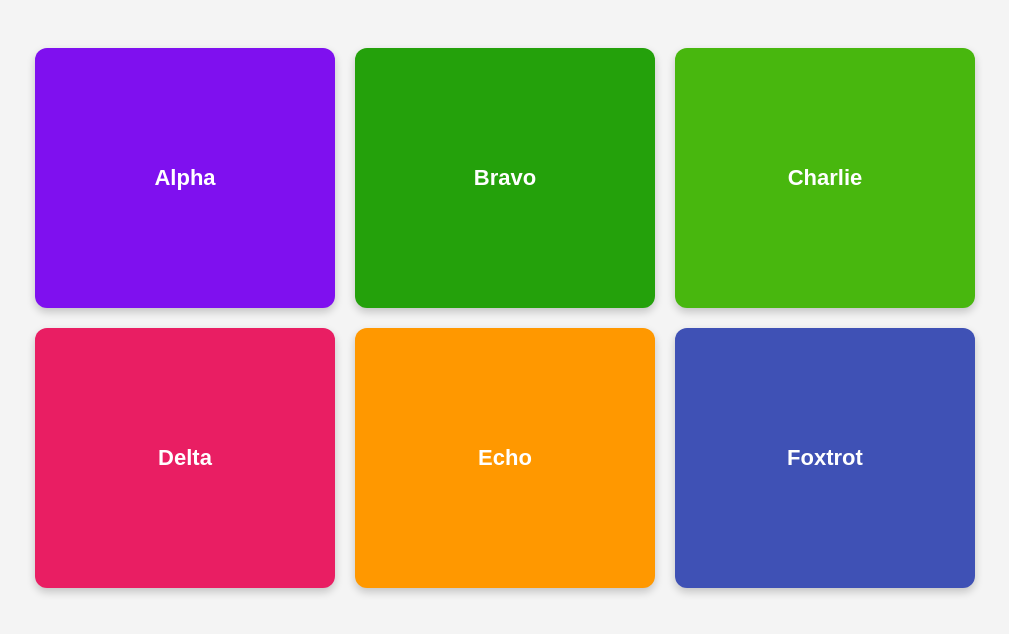
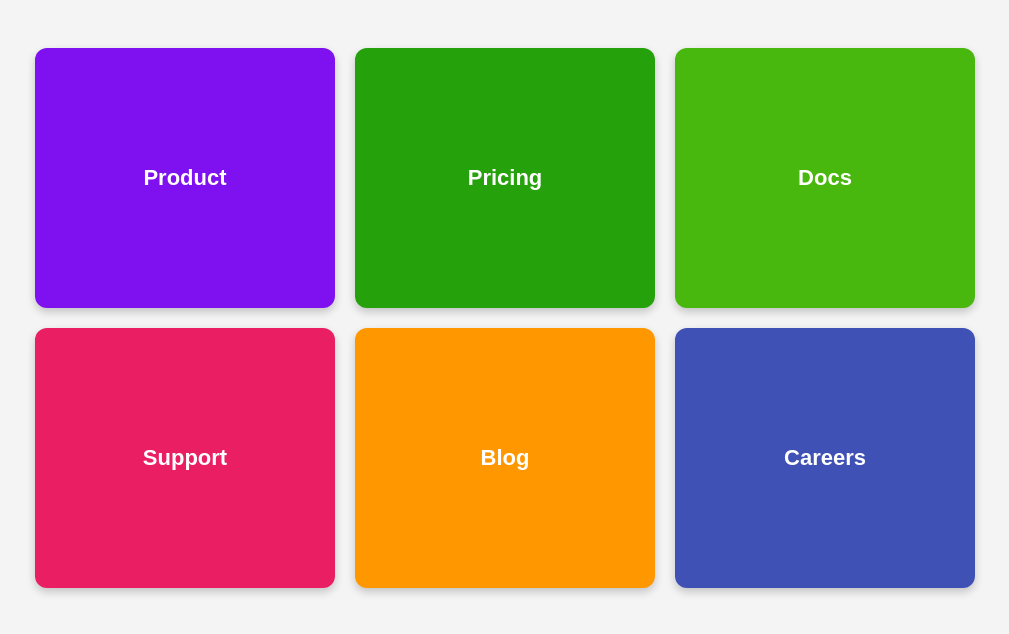
Before and after one commit to Hemanthh276/percy-test-hemanth, a website: page boxes.html in a window 1280 px wide. Shown: the whole page, without its empty margins (13-1022 px from the left). Drawn offline with Linux system fonts and the light colour scheme.

Commit message:
feat: resize+relabel Visual Testing Boxes (intended change, post-merge)
Co-Authored-By: Claude Opus 4.8 <noreply@anthropic.com>

```diff
--- a/boxes.html
+++ b/boxes.html
@@ -36,11 +36,11 @@
   </style>
 </head>
 <body>
-  <div class="box box1">Alpha</div>
-  <div class="box box2">Bravo</div>
-  <div class="box box3">Charlie</div>
-  <div class="box box4">Delta</div>
-  <div class="box box5">Echo</div>
-  <div class="box box6">Foxtrot</div>
+  <div class="box box1">Product</div>
+  <div class="box box2">Pricing</div>
+  <div class="box box3">Docs</div>
+  <div class="box box4">Support</div>
+  <div class="box box5">Blog</div>
+  <div class="box box6">Careers</div>
 </body>
 </html>
```
